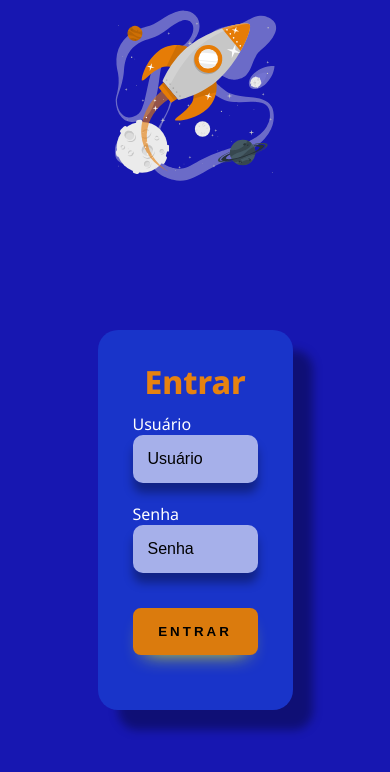
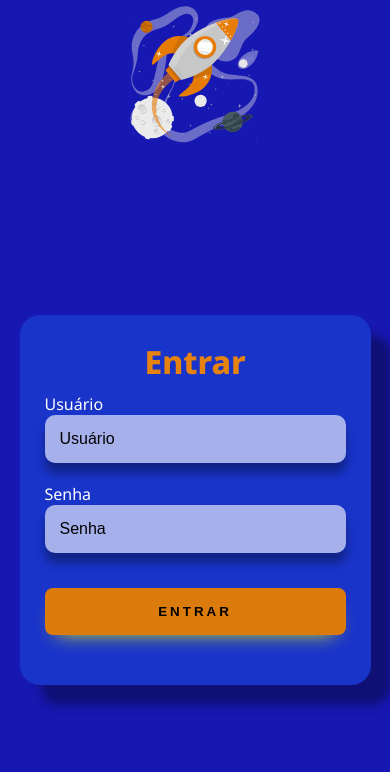
Before and after one commit to lipvxz/Login, a plain HTML site: page index.html in a window 390 px wide. Drawn offline with Linux system fonts and the light colour scheme.

Commit message:
Update style.css

```diff
--- a/style.css
+++ b/style.css
@@ -109,26 +109,43 @@ body * {
     box-shadow: 0px 10px 20px -12px #e7f70d ;
 }
 
-@media only screen and (max-width: 950px){
-    .card-login{
-        width: 100%;
+@media only screen and (max-width: 950px) {
+    .card-login {
+        width: 80%;
     }
 }
 
-@media only screen and (max-width: 600px){
-    .main-login{
-    flex-direction: column;
+@media only screen and (max-width: 600px) {
+    .main-login {
+        flex-direction: column;
+        align-items: center; /* Garante que o login fique centralizado */
     }
-    .left-login > h1{
+
+    .left-login > h1 {
         display: none;
     }
 
-    .left-login{
+    .left-login {
         width: 100%;
         height: auto;
+        display: flex;
+        justify-content: center;
+        align-items: center;
     }
-    .left-login-image{
-        width:50vw;
 
+    .left-login-image {
+        width: 40vw; /* Reduzi um pouco a largura para não ocupar muito espaço */
+    }
+
+    .right-login {
+        width: 100%;
+        display: flex;
+        justify-content: center;
+        align-items: center;
+    }
+
+    .card-login {
+        width: 90%; /* Aumenta no mobile para ocupar mais espaço */
+        padding: 25px; /* Evita que fique pequeno demais */
     }
 }
```
